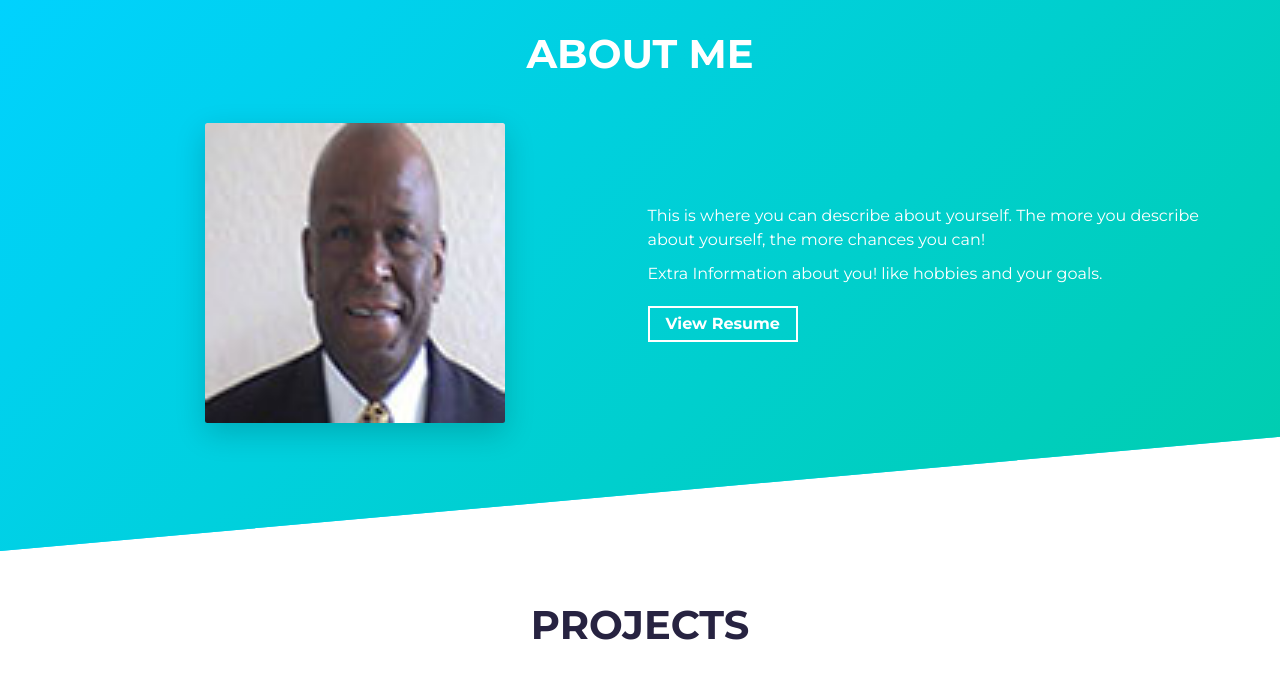
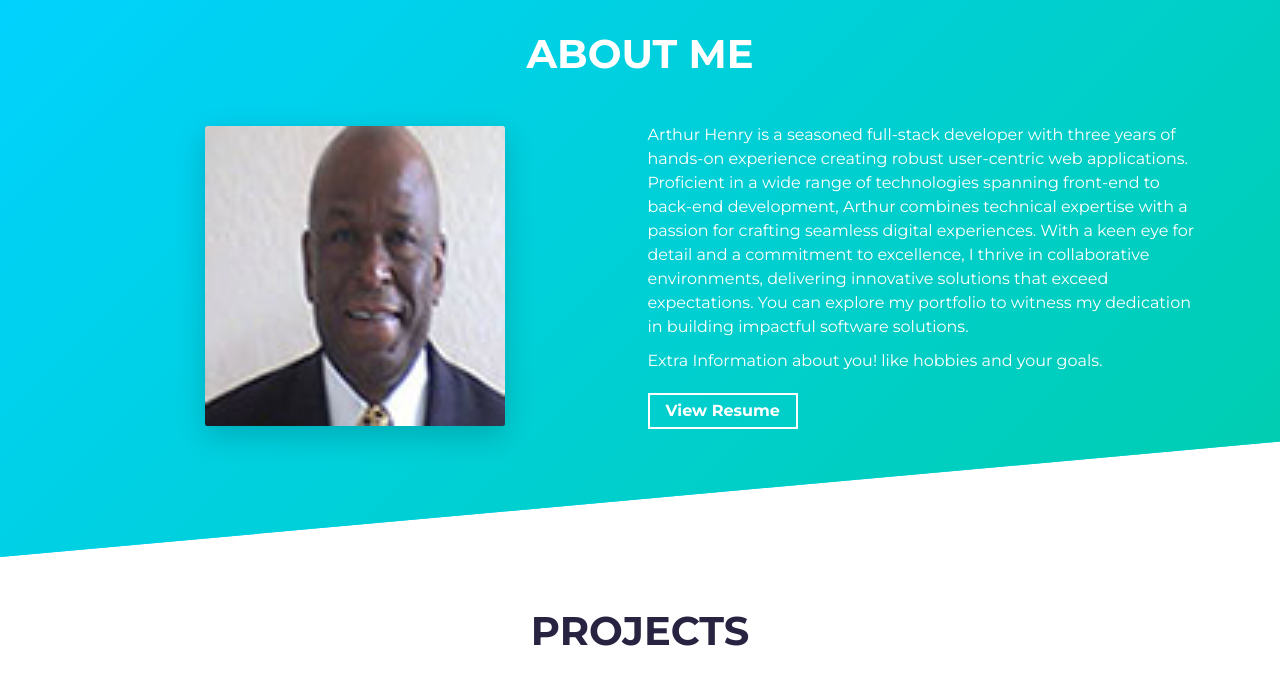
Before and after one commit to ArthurCoffee/arthur-portfolio, a website built with Parcel: page src/index.html in a window 1280 px wide. Shown: the part 820-1493 px from the top of the page. Built offline with nearby package versions, Linux system fonts and the light colour scheme; files whose address does not match are found by name.

Commit message:
Update about me page.

```diff
--- a/src/index.html
+++ b/src/index.html
@@ -77,8 +77,12 @@
           <div class="col-md-6 col-sm-12">
             <div class="about-wrapper__info load-hidden">
               <p class="about-wrapper__info-text">
-                This is where you can describe about yourself. The more you
-                describe about yourself, the more chances you can!
+                Arthur Henry is a seasoned full-stack developer with three years of hands-on experience
+                creating robust user-centric web applications. Proficient in a wide range of technologies
+                spanning front-end to back-end development, Arthur combines technical expertise with a passion
+                for crafting seamless digital experiences. With a keen eye for detail and a commitment to excellence,
+                I thrive in collaborative environments, delivering innovative solutions that exceed expectations.
+                You can explore my portfolio to witness my dedication in building impactful software solutions.
               </p>
               <p class="about-wrapper__info-text">
                 Extra Information about you! like hobbies and your goals.
```
